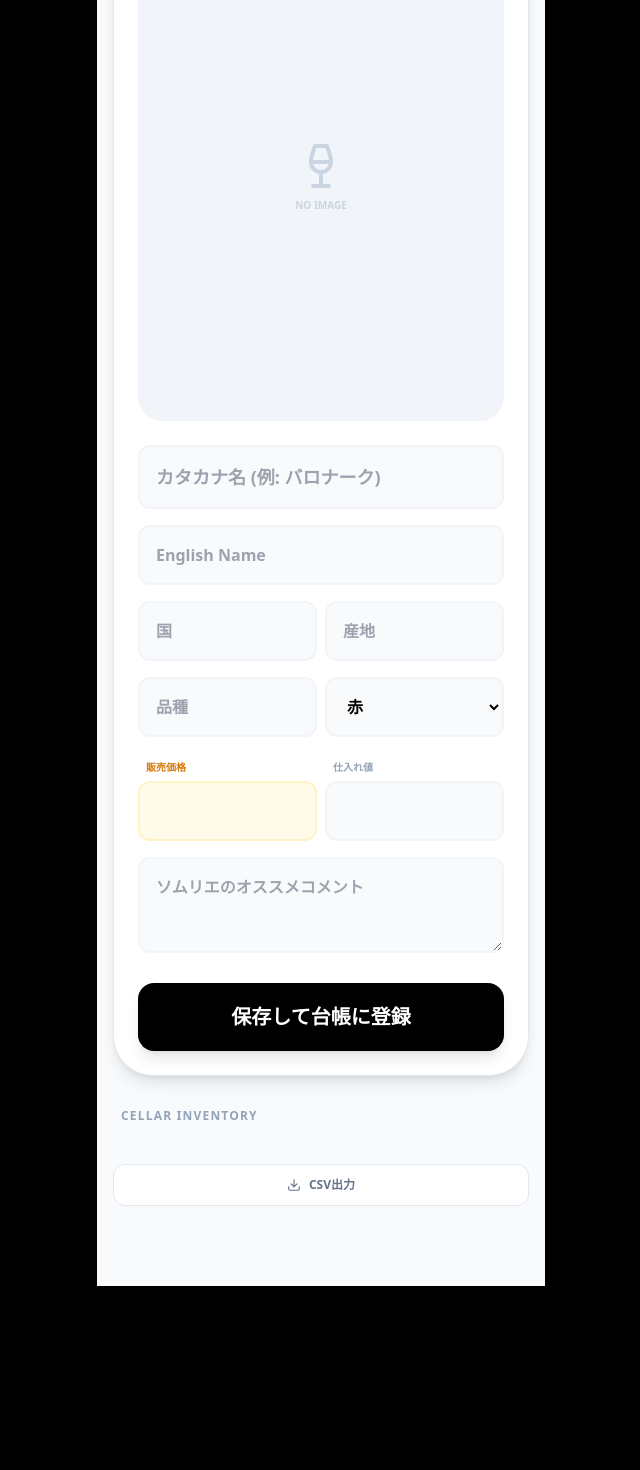
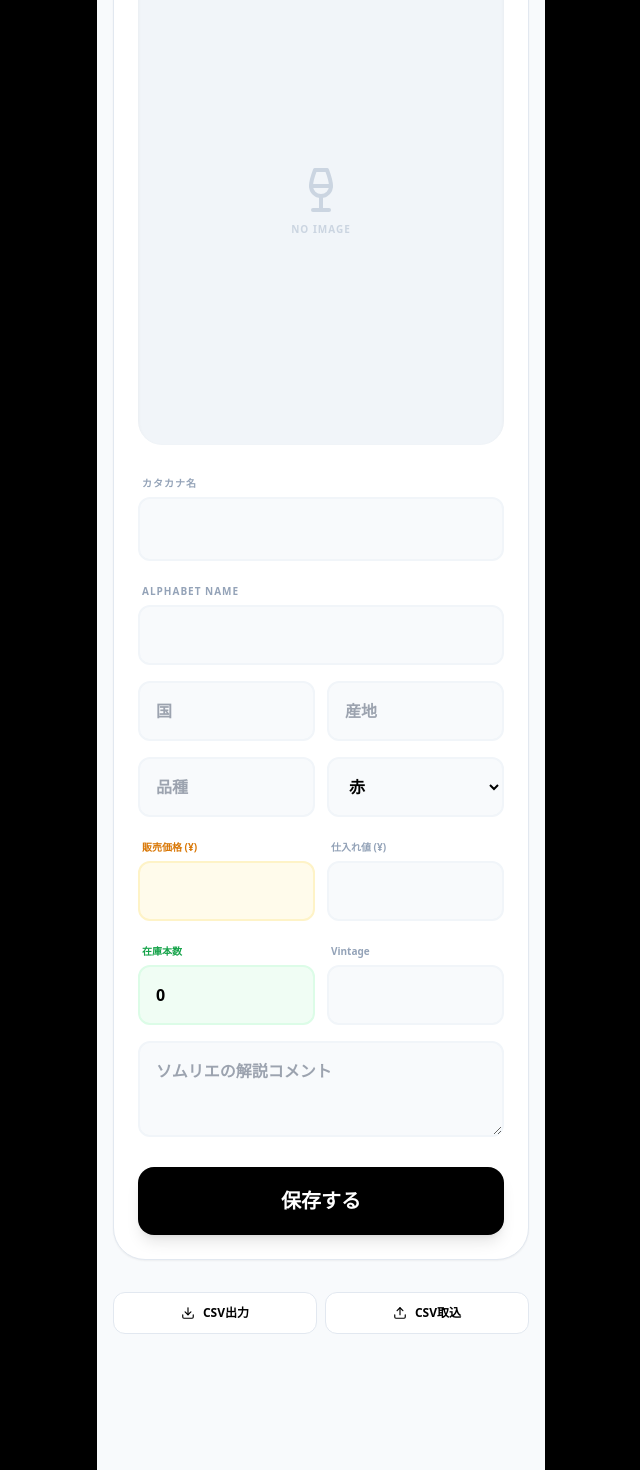
Before and after one commit to takatam-cyber/my-wine-menu, a Next.js app: page /admin in a window 1280 px wide. Shown: the part 232-1702 px from the top of the page, without its empty margins (319-959 px from the left). Before the commit the page ends 1518 px from the top, so only its background shows below. Built offline with nearby package versions, Linux system fonts and the light colour scheme.

Commit message:
Update page.tsx

```diff
--- a/app/admin/page.tsx
+++ b/app/admin/page.tsx
@@ -8,7 +8,7 @@ export default function AdminPage() {
   const [loading, setLoading] = useState(false);
   const [editingId, setEditingId] = useState(null);
   const [newWine, setNewWine] = useState({
-    name_jp: '', name_en: '', country: '', region: '', grape: '', type: '赤',
+    id: '', name_jp: '', name_en: '', country: '', region: '', grape: '', type: '赤',
     vintage: '', price: '', cost: '', stock: '0', advice: '', image: ''
   });
 
@@ -37,81 +37,137 @@ export default function AdminPage() {
       setNewWine(prev => ({ ...prev, image: url }));
 
       const { result } = await (await fetch('/api/scan', { method: 'POST', body: JSON.stringify({ image: url }) })).json();
-      setNewWine(prev => ({ ...prev, name_en: result.split(',')[0], vintage: result.match(/\d{4}/)?.[0] || '' }));
+      // ラベル文字をそのまま英語名に入れる（余計な文字を削除）
+      setNewWine(prev => ({ ...prev, name_en: result.replace(/Producer Name:|Vintage:/gi, '').trim(), vintage: result.match(/\d{4}/)?.[0] || '' }));
     } catch (e) { alert("スキャン失敗"); } finally { setLoading(false); }
   };
 
   const handleSave = async () => {
-    const id = editingId || Date.now().toString();
-    await fetch('/api/wines', { method: 'POST', body: JSON.stringify({ ...newWine, id }) });
-    setNewWine({ name_jp:'', name_en:'', country:'', region:'', grape:'', type:'赤', vintage:'', price:'', cost:'', stock:'0', advice:'', image:'' });
+    const res = await fetch('/api/wines', { method: 'POST', body: JSON.stringify(newWine) });
+    setNewWine({ id:'', name_jp:'', name_en:'', country:'', region:'', grape:'', type:'赤', vintage:'', price:'', cost:'', stock:'0', advice:'', image:'' });
     setEditingId(null);
     fetchWines();
-    alert("保存しました");
+  };
+
+  const exportCSV = () => {
+    const headers = "番号,カタカナ名,アルファベット,国,産地,品種,タイプ,年,販売価格,仕入れ値,在庫,オススメ解説,画像URL\n";
+    const rows = wines.map((w: any) => `"${w.id}","${w.name_jp}","${w.name_en}","${w.country}","${w.region}","${w.grape}","${w.type}","${w.vintage}","${w.price}","${w.cost}","${w.stock}","${(w.advice||'').replace(/"/g,'""')}","${w.image}"`).join("\n");
+    const blob = new Blob(["\ufeff" + headers + rows], { type: 'text/csv;charset=utf-8' });
+    const link = document.createElement("a");
+    link.href = URL.createObjectURL(blob);
+    link.download = "wine_list.csv";
+    link.click();
+  };
+
+  const importCSV = (e: React.ChangeEvent<HTMLInputElement>) => {
+    const file = e.target.files?.[0];
+    if (!file) return;
+    const reader = new FileReader();
+    reader.onload = async (event) => {
+      const rows = (event.target?.result as string).split("\n").slice(1);
+      for (let row of rows) {
+        const cols = row.match(/(".*?"|[^",\s]+)(?=\s*,|\s*$)/g)?.map(c => c.replace(/^"|"$/g, '').replace(/""/g, '"')) || [];
+        if (cols.length >= 13) {
+          await fetch('/api/wines', { method: 'POST', body: JSON.stringify({
+            id: cols[0], name_jp: cols[1], name_en: cols[2], country: cols[3], region: cols[4],
+            grape: cols[5], type: cols[6], vintage: cols[7], price: cols[8], cost: cols[9],
+            stock: cols[10], advice: cols[11], image: cols[12]
+          }) });
+        }
+      }
+      fetchWines(); alert("台帳を更新しました");
+    };
+    reader.readAsText(file);
   };
 
   return (
-    <div className="max-w-md mx-auto p-4 bg-slate-50 min-h-screen font-sans text-black pb-20">
-      {/* 固定ヘッダー風カメラボタン */}
-      <div className="sticky top-0 z-30 bg-slate-50/80 backdrop-blur-md py-4 mb-6">
-        <label className="bg-black text-white w-full py-5 rounded-2xl font-black flex items-center justify-center gap-3 shadow-2xl active:scale-95 transition-all cursor-pointer">
+    <div className="max-w-md mx-auto p-4 bg-slate-50 min-h-screen font-sans text-black pb-24">
+      {/* 撮影ボタン */}
+      <div className="sticky top-0 z-30 py-4">
+        <label className="bg-black text-white w-full py-5 rounded-2xl font-black flex items-center justify-center gap-3 shadow-xl active:scale-95 transition-all">
           {loading ? <Loader2 className="animate-spin" /> : <Camera size={24}/>}
-          <span className="text-lg">{loading ? "分析中..." : "カメラでワインを登録"}</span>
+          <span className="text-lg">ラベルを撮る</span>
           <input type="file" accept="image/*" capture="environment" onChange={handleScan} className="hidden" />
         </label>
       </div>
 
-      {/* 入力エリア */}
-      <div className="bg-white p-6 rounded-[2.5rem] shadow-lg border border-slate-200 mb-8 space-y-6">
-        <div className="aspect-[3/4] bg-slate-100 rounded-3xl overflow-hidden relative">
-          {newWine.image ? <img src={newWine.image} className="w-full h-full object-cover" /> : <div className="flex flex-col items-center justify-center h-full text-slate-300"><WineIcon size={48}/><p className="text-[10px] font-bold mt-2">NO IMAGE</p></div>}
-          {editingId && <button onClick={() => setEditingId(null)} className="absolute top-4 right-4 bg-white/80 p-2 rounded-full"><X size={20}/></button>}
+      <div className="bg-white p-6 rounded-[2rem] shadow-sm border border-slate-200 mb-8 space-y-6">
+        <div className="flex justify-between items-center">
+           <span className="text-slate-400 font-black">ID: {newWine.id ? `#${newWine.id}` : '新規発行'}</span>
+           {editingId && <button onClick={() => {setEditingId(null); setNewWine({id:'',name_jp:'',name_en:'',country:'',region:'',grape:'',type:'赤',vintage:'',price:'',cost:'',stock:'0',advice:'',image:''})}} className="text-slate-400"><X size={20}/></button>}
+        </div>
+
+        <div className="aspect-[3/4] bg-slate-100 rounded-3xl overflow-hidden shadow-inner">
+          {newWine.image ? <img src={newWine.image} className="w-full h-full object-cover" /> : <div className="flex flex-col items-center justify-center h-full text-slate-300"><WineIcon size={48}/><p className="text-[10px] font-bold mt-2 tracking-widest uppercase">No Image</p></div>}
         </div>
 
         <div className="space-y-4">
-          <input type="text" placeholder="カタカナ名 (例: バロナーク)" value={newWine.name_jp} onChange={e => setNewWine({...newWine, name_jp: e.target.value})} className="w-full p-4 bg-slate-50 rounded-xl text-black font-bold text-lg border-2 border-slate-100 focus:border-black outline-none" />
-          <input type="text" placeholder="English Name" value={newWine.name_en} onChange={e => setNewWine({...newWine, name_en: e.target.value})} className="w-full p-4 bg-slate-50 rounded-xl text-black font-bold border-2 border-slate-100 outline-none" />
+          <div className="space-y-1">
+            <label className="text-[10px] font-black text-slate-400 uppercase tracking-widest ml-1">カタカナ名</label>
+            <input type="text" value={newWine.name_jp} onChange={e => setNewWine({...newWine, name_jp: e.target.value})} className="w-full p-4 bg-slate-50 rounded-xl text-black font-bold text-lg border-2 border-slate-100 outline-none focus:border-black" />
+          </div>
 
-          <div className="grid grid-cols-2 gap-2">
+          <div className="space-y-1">
+            <label className="text-[10px] font-black text-slate-400 uppercase tracking-widest ml-1">Alphabet Name</label>
+            <input type="text" value={newWine.name_en} onChange={e => setNewWine({...newWine, name_en: e.target.value})} className="w-full p-4 bg-slate-50 rounded-xl text-black font-bold border-2 border-slate-100 outline-none" />
+          </div>
+
+          <div className="grid grid-cols-2 gap-3">
             <input type="text" placeholder="国" value={newWine.country} onChange={e => setNewWine({...newWine, country: e.target.value})} className="p-4 bg-slate-50 rounded-xl text-black font-bold border-2 border-slate-100 outline-none" />
             <input type="text" placeholder="産地" value={newWine.region} onChange={e => setNewWine({...newWine, region: e.target.value})} className="p-4 bg-slate-50 rounded-xl text-black font-bold border-2 border-slate-100 outline-none" />
           </div>
 
-          <div className="grid grid-cols-2 gap-2">
+          <div className="grid grid-cols-2 gap-3">
             <input type="text" placeholder="品種" value={newWine.grape} onChange={e => setNewWine({...newWine, grape: e.target.value})} className="p-4 bg-slate-50 rounded-xl text-black font-bold border-2 border-slate-100 outline-none" />
             <select value={newWine.type} onChange={e => setNewWine({...newWine, type: e.target.value})} className="p-4 bg-slate-50 rounded-xl text-black font-bold border-2 border-slate-100 outline-none">
               <option value="赤">赤</option><option value="白">白</option><option value="泡">泡</option><option value="ロゼ">ロゼ</option>
             </select>
           </div>
 
-          <div className="grid grid-cols-2 gap-2">
+          <div className="grid grid-cols-2 gap-3">
             <div className="space-y-1">
-              <label className="text-[10px] font-bold text-amber-600 ml-2">販売価格</label>
-              <input type="number" value={newWine.price} onChange={e => setNewWine({...newWine, price: e.target.value})} className="w-full p-4 bg-amber-50 rounded-xl text-black font-bold border-2 border-amber-100" />
+              <label className="text-[10px] font-black text-amber-600 ml-1">販売価格 (¥)</label>
+              <input type="number" value={newWine.price} onChange={e => setNewWine({...newWine, price: e.target.value})} className="w-full p-4 bg-amber-50 rounded-xl text-black font-black border-2 border-amber-100" />
             </div>
             <div className="space-y-1">
-              <label className="text-[10px] font-bold text-slate-400 ml-2">仕入れ値</label>
+              <label className="text-[10px] font-black text-slate-400 ml-1">仕入れ値 (¥)</label>
               <input type="number" value={newWine.cost} onChange={e => setNewWine({...newWine, cost: e.target.value})} className="w-full p-4 bg-slate-50 rounded-xl text-black font-bold border-2 border-slate-100" />
             </div>
           </div>
 
-          <textarea placeholder="ソムリエのオススメコメント" value={newWine.advice} onChange={e => setNewWine({...newWine, advice: e.target.value})} className="w-full p-4 bg-slate-50 rounded-xl text-black font-bold h-24 border-2 border-slate-100 outline-none" />
+          <div className="grid grid-cols-2 gap-3">
+            <div className="space-y-1">
+              <label className="text-[10px] font-black text-green-600 ml-1">在庫本数</label>
+              <input type="number" value={newWine.stock} onChange={e => setNewWine({...newWine, stock: e.target.value})} className="w-full p-4 bg-green-50 rounded-xl text-black font-black border-2 border-green-100" />
+            </div>
+            <div className="space-y-1">
+              <label className="text-[10px] font-black text-slate-400 ml-1">Vintage</label>
+              <input type="text" value={newWine.vintage} onChange={e => setNewWine({...newWine, vintage: e.target.value})} className="w-full p-4 bg-slate-50 rounded-xl text-black font-bold border-2 border-slate-100" />
+            </div>
+          </div>
+
+          <textarea placeholder="ソムリエの解説コメント" value={newWine.advice} onChange={e => setNewWine({...newWine, advice: e.target.value})} className="w-full p-4 bg-slate-50 rounded-xl text-black font-bold h-24 border-2 border-slate-100 outline-none" />
         </div>
 
-        <button onClick={handleSave} className="w-full bg-black text-white py-5 rounded-2xl font-black text-xl shadow-lg active:scale-95 transition-all">保存して台帳に登録</button>
+        <button onClick={handleSave} className="w-full bg-black text-white py-5 rounded-2xl font-black text-xl shadow-lg active:scale-95 transition-all">保存する</button>
       </div>
 
-      {/* 在庫一覧 (スマホで見やすいリスト形式) */}
-      <h2 className="font-black mb-4 ml-2 text-slate-400 uppercase tracking-widest text-xs">Cellar Inventory</h2>
+      <div className="flex gap-2 mb-10">
+        <button onClick={exportCSV} className="flex-1 bg-white border border-slate-200 py-3 rounded-xl font-bold text-xs flex items-center justify-center gap-2"><Download size={14}/> CSV出力</button>
+        <label className="flex-1 bg-white border border-slate-200 py-3 rounded-xl font-bold text-xs flex items-center justify-center gap-2 cursor-pointer">
+          <Upload size={14}/> CSV取込 <input type="file" onChange={importCSV} className="hidden" />
+        </label>
+      </div>
+
       <div className="space-y-3">
         {wines.map((wine: any) => (
-          <div key={wine.id} className="bg-white p-4 rounded-3xl flex items-center gap-4 shadow-sm border border-slate-100">
+          <div key={wine.id} className="bg-white p-4 rounded-3xl flex items-center gap-4 shadow-sm border border-slate-200">
             <img src={wine.image} className="w-16 h-16 rounded-2xl object-cover" />
             <div className="flex-1 min-w-0">
-              <p className="font-bold text-sm truncate">{wine.name_jp || '名称未設定'}</p>
+              <p className="font-bold text-sm truncate">#{wine.id} {wine.name_jp || '名称未設定'}</p>
               <p className="text-[10px] font-bold text-amber-600">¥{Number(wine.price).toLocaleString()}</p>
             </div>
-            <div className="flex items-center gap-3 bg-slate-50 p-2 rounded-2xl border border-slate-100">
+            <div className="flex items-center gap-3 bg-slate-50 p-2 rounded-2xl">
               <button onClick={() => updateStock(wine, -1)} className="p-1"><Minus size={18}/></button>
               <span className={`font-black text-lg w-6 text-center ${parseInt(wine.stock) <= 0 ? 'text-red-500' : 'text-black'}`}>{wine.stock}</span>
               <button onClick={() => updateStock(wine, 1)} className="p-1"><Plus size={18}/></button>
@@ -120,11 +176,6 @@ export default function AdminPage() {
           </div>
         ))}
       </div>
-
-      {/* CSV出力ボタン (下の方に配置) */}
-      <div className="mt-10 flex gap-2">
-        <button onClick={() => {/* exportCSVロジック */}} className="flex-1 bg-white border border-slate-200 py-3 rounded-xl font-bold text-xs flex items-center justify-center gap-2 text-slate-500"><Download size={14}/> CSV出力</button>
-      </div>
     </div>
   );
 }
```
